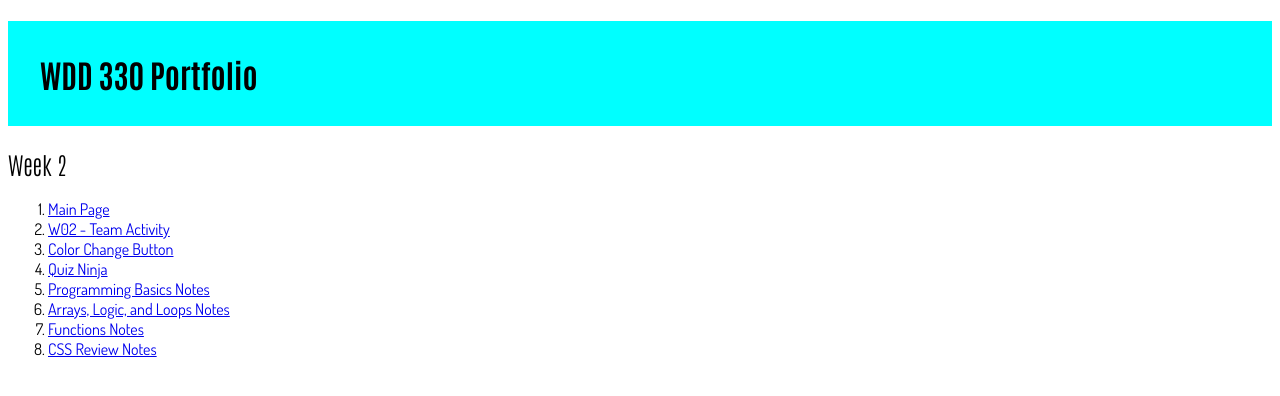
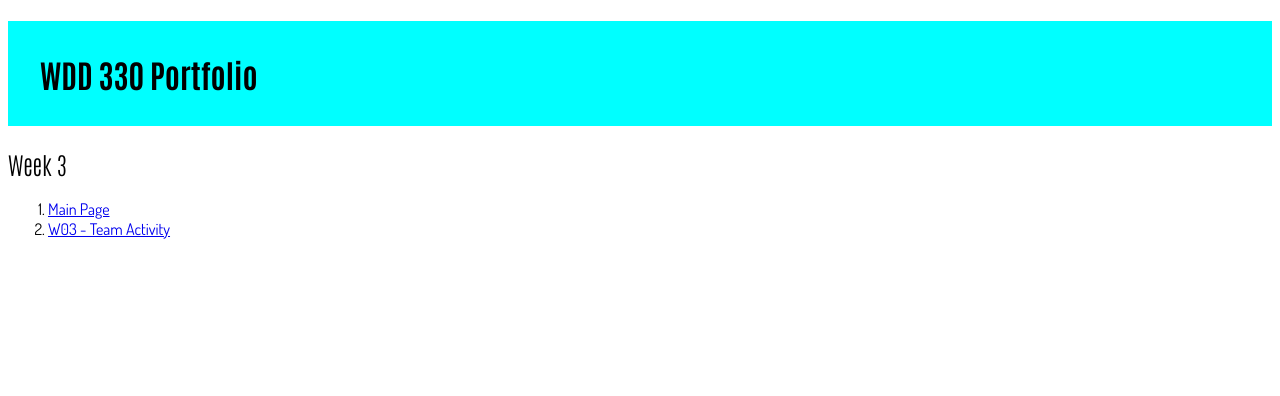
Before and after one commit to mikegibson66/FrontEndDevelopment, a plain HTML site: page week3/index.html in a window 1280 px wide. Drawn offline with Linux system fonts and the light colour scheme.

Commit message:
Update Indices

```diff
--- a/js/main.js
+++ b/js/main.js
@@ -50,6 +50,10 @@ const links = [
     {
         label: "CSS Review Notes",
         url: "week2/W02 - CSS Review.pdf"
+    },
+    {
+        label: "Week 3 Index",
+        url: "week3/index.html"
     }
 ]
 
--- a/week2/index.html
+++ b/week3/index.html
@@ -3,13 +3,13 @@
 <head>
   <meta charset="UTF-8">
   <meta name="viewport" content="width=device-width, initial-scale=1.0">
-  <title>WDD 330 Portfolio - Week 1</title>
+  <title>WDD 330 Portfolio - Week 3</title>
   <link rel="stylesheet" href="../styles.css">
 </head>
 <body>
-<h1>WDD 330 Portfolio</h1>
-<h2>Week 2</h2>
-<div id="directory"></div>
-<script src = "week2.js" type="text/javascript"></script>
+  <h1>WDD 330 Portfolio</h1>
+  <h2>Week 3</h2>
+  <div id="directory"></div>
+  <script src = "week3.js" type="text/javascript"></script>
 </body>
 </html>
--- /dev/null
+++ b/week3/week3.js
@@ -0,0 +1,24 @@
+const links = [
+    {
+        label: "Main Page",
+        url: "../index.html"
+    },
+    {
+        label: "W03 - Team Activity",
+        url: "arrayCardio.html"
+    }
+]
+
+function dynamicLnk() {
+    let finLink = '<ol>';
+
+    for (let i = 0, max = links.length; i < max; i++) {
+        finLink += '<li><a href="' + links[i].url + '">' + links[i].label + '</a></li>';
+    }
+
+    finLink += '</ol>';
+
+    document.getElementById("directory").innerHTML = finLink;
+}
+
+window.onload = dynamicLnk;
```
